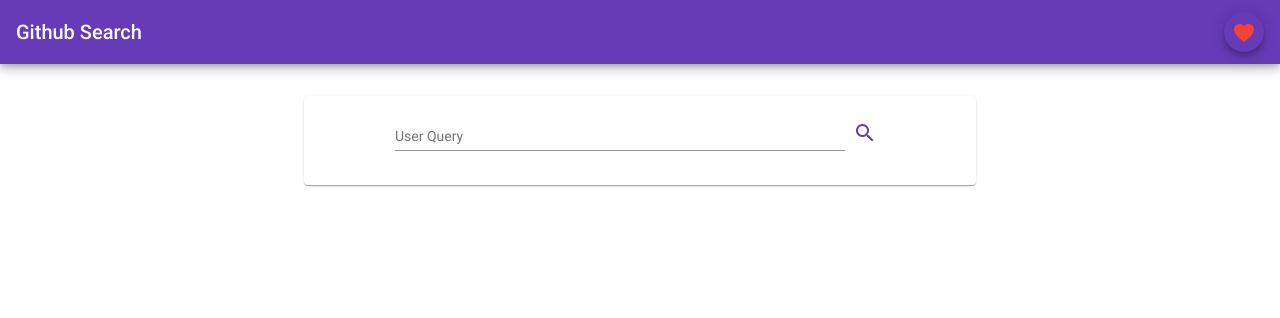
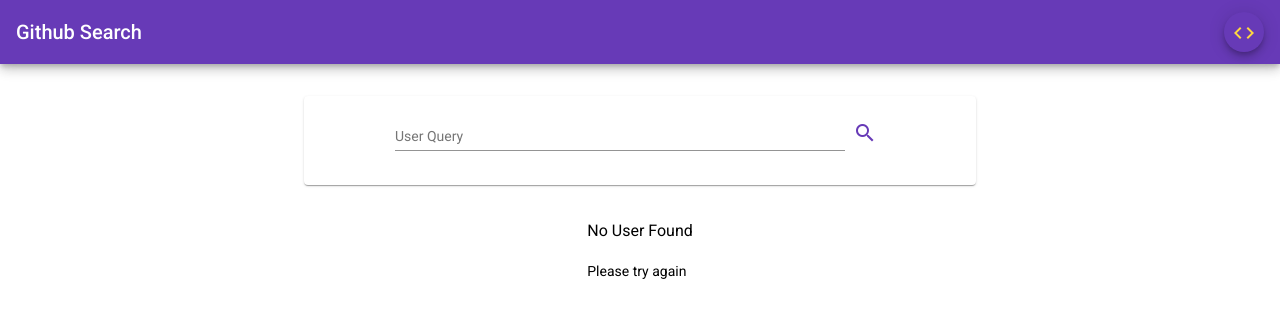
Before and after one commit to navn-r/gh-search, an Angular app: page / in a window 1280 px wide. Shown: the top 318 px of the page. Built offline with nearby package versions, Linux system fonts and the light colour scheme; no server answers.

Commit message:
There's a better way to search users, undoing changes hurts my soul

```diff
--- a/src/app/app.component.ts
+++ b/src/app/app.component.ts
@@ -8,7 +8,8 @@ import { Component } from '@angular/core';
 export class AppComponent {
   title = 'Github Search';
 
-  searchQuery: string;
+  //TODO: REMOVE
+  searchQuery: string = 'navn-r';
 
   recieveQuery($event: string) {
     this.searchQuery = $event;
--- a/src/app/components/header/header.component.html
+++ b/src/app/components/header/header.component.html
@@ -9,7 +9,7 @@
       color="primary"
       [matTooltipPosition]="repoPosition"
     >
-      <mat-icon color="warn">favorite</mat-icon>
+      <mat-icon color="accent">code</mat-icon>
     </button>
   </a>
 </mat-toolbar>
--- a/src/app/components/user-card/user-card.component.html
+++ b/src/app/components/user-card/user-card.component.html
@@ -1,8 +1,13 @@
 <mat-card *ngIf="user && user.id; else none">
-    <mat-card-header>
-        <div mat-card-avatar id="user-image" [ngStyle]="getAvatarImage()"></div>
-        <mat-card-title>{{user.login}}</mat-card-title>
-        <mat-card-subtitle>{{user.name}}</mat-card-subtitle>
-    </mat-card-header>
+  <mat-card-header>
+    <div mat-card-avatar id="user-image" [ngStyle]="getAvatarImage()"></div>
+    <mat-card-title>{{ user.login }}</mat-card-title>
+    <mat-card-subtitle>{{ user.name }}</mat-card-subtitle>
+  </mat-card-header>
 </mat-card>
-<ng-template #none>dfsgdfsgdfgsfgdfsgsfgdfsg</ng-template>
+<ng-template #none>
+  <div>
+    <h3 color="warn">No User Found</h3>
+    <p>Please try again</p>
+  </div>
+</ng-template>
--- a/src/app/components/user-card/user-card.component.ts
+++ b/src/app/components/user-card/user-card.component.ts
@@ -15,8 +15,7 @@ export class UserCardComponent implements OnInit {
 
   user: GithubUser;
 
-  ngOnInit(): void {
-  }
+  ngOnInit(): void {}
 
   ngOnChanges(): void {
     console.log(this.name);
@@ -26,10 +25,12 @@ export class UserCardComponent implements OnInit {
   }
 
   getUser(name: string): void {
-    this.githubService.getUser(name).subscribe((res) => {
-      this.user = res;
-      console.log(this.user);
-    });
+    this.githubService.getUser(name).subscribe(
+      (res) => {
+        this.user = res;
+      },
+      (err) => (this.user = null)
+    );
   }
 
   getAvatarImage() {
```
Also changed, not shown: src/app/app.module.ts (+14 -11 lines), src/app/github.service.ts (+3 -4 lines).
